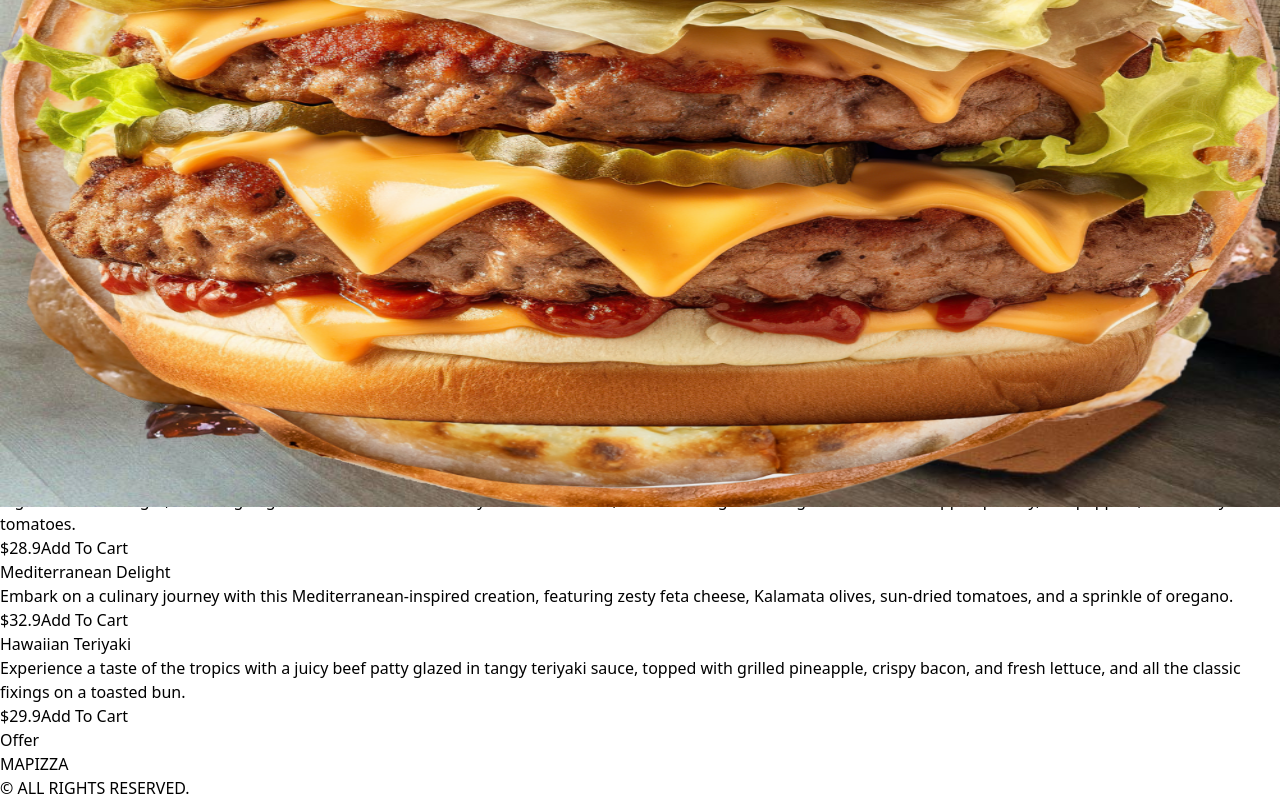
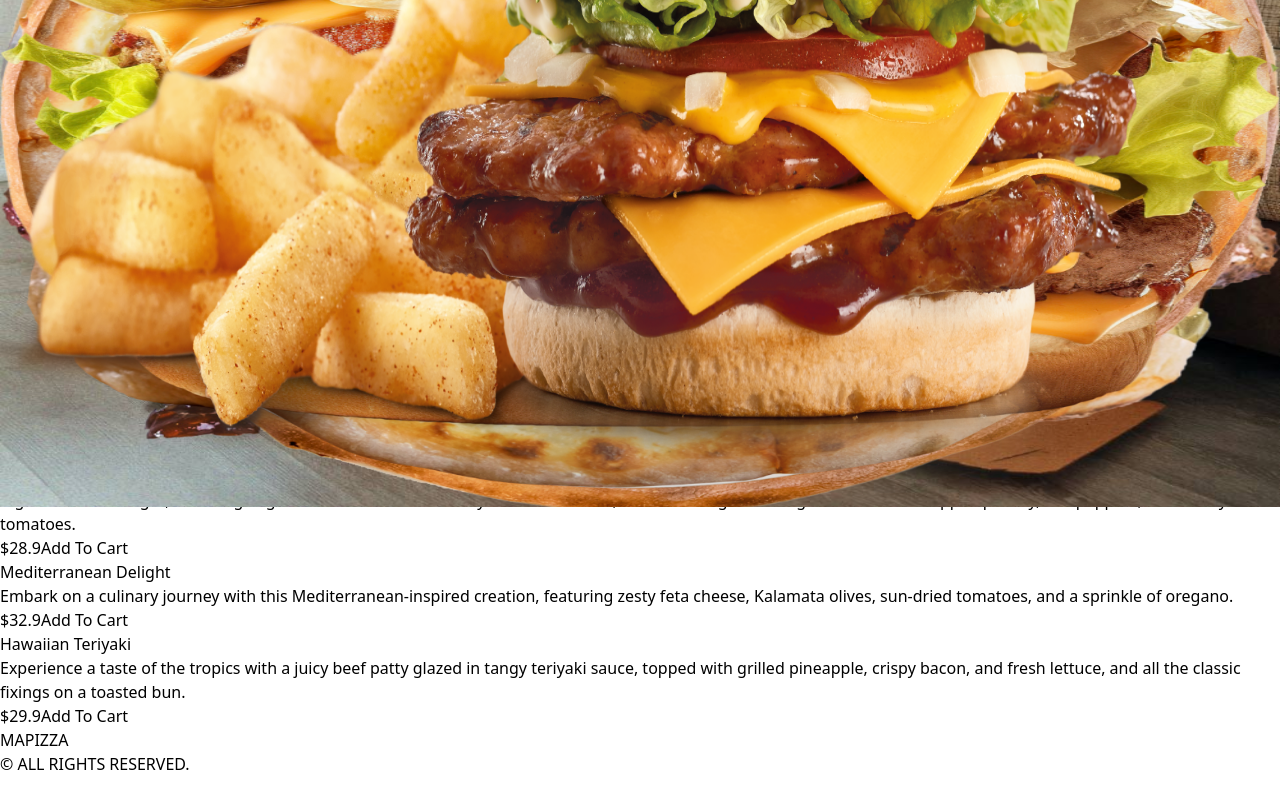
Before and after one commit to hamzalimouni/mapizza, a Next.js app: page / in a window 1280 px wide. Shown: the part 293-1093 px from the top of the page. After the commit the page ends 1069 px from the top, so only its background shows below. Built offline with nearby package versions, Linux system fonts and the light colour scheme.

Commit message:
start offer design

```diff
--- a/src/components/Offer.tsx
+++ b/src/components/Offer.tsx
@@ -1,7 +1,15 @@
+import Image from "next/image"
 
 const Offer = () => {
     return (
-        <div>Offer</div>
+        <div className="">
+            {/* TEXT CONTAINER  */}
+            <div className=""></div>
+            {/* IMAGE CONTAINER  */}
+            <div className="">
+                <Image src="/offerProduct.png" alt="Offer product image" fill />
+            </div>
+        </div>
     )
 }
 
```
